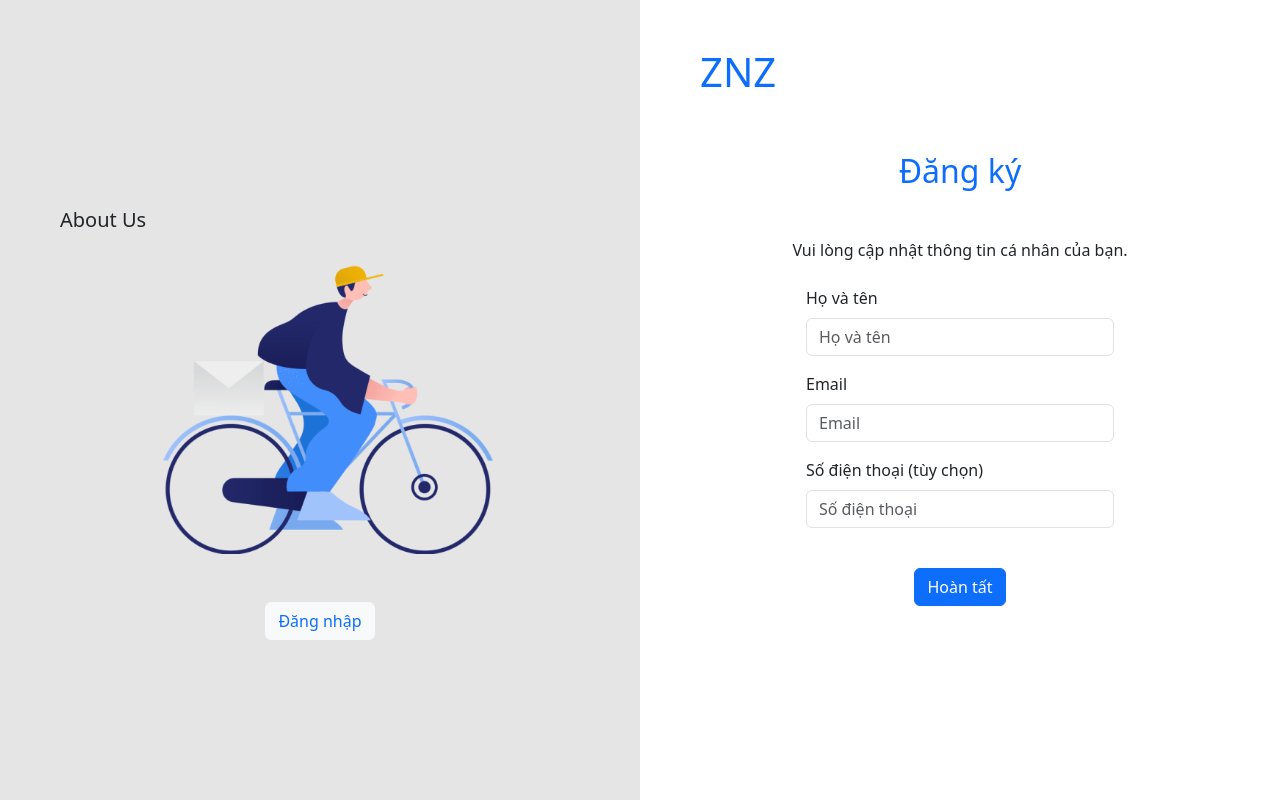
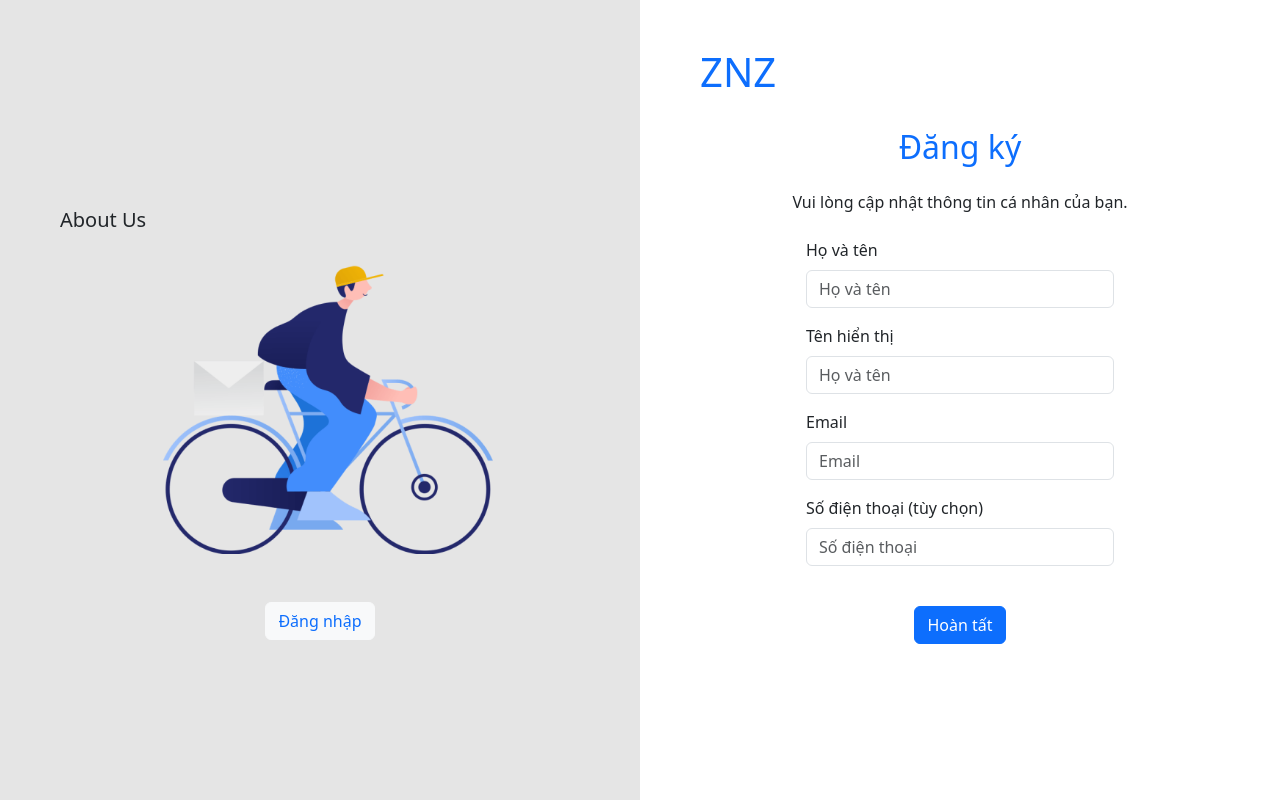
Before and after one commit to LongBaoCoder2/znz, a React (Vite) app in the folder client/: page /signup in a window 1280 px wide. Built offline with nearby package versions, Linux system fonts and the light colour scheme.

Commit message:
feat(signup-API): update UI

```diff
--- a/client/src/routes/signin.tsx
+++ b/client/src/routes/signin.tsx
@@ -10,11 +10,11 @@ import Cookies from "js-cookie";
 function SignIn() {
   let navigate = useNavigate();
 
-  useEffect(() => {
-    if (Cookies.get('accessToken') && Cookies.get('refreshToken')) {
-      navigate("/home");
-    }
-  }, []);
+  // useEffect(() => {
+  //   if (Cookies.get('accessToken') && Cookies.get('refreshToken')) {
+  //     navigate("/home");
+  //   }
+  // }, []);
 
   const [isSignIn, setIsSignIn] = useState(true);
 
@@ -43,8 +43,8 @@ function SignIn() {
         username: signInUsername,
         password: signInPassword,
       });
-      Cookies.set('accessToken', response.data.accessToken, { expires: 7 });
-      Cookies.set('refreshToken', response.data.refreshToken, { expires: 7 });
+      Cookies.set('accessToken', response.data.accessToken, { expires: 1 });
+      Cookies.set('refreshToken', response.data.refreshToken, { expires: 1 });
       navigate("/home");
     }
     catch (error) {
--- a/client/src/routes/signup.tsx
+++ b/client/src/routes/signup.tsx
@@ -5,6 +5,8 @@ import AboutUsImage from "../assets/about-us.png";
 function SignUp() {
   const [fullName, setFullName] = useState("");
   const [isFullNameValid, setIsFullNameValid] = useState(true);
+  const [displayName, setDisplayName] = useState("");
+  const [isDisplayNameValid, setIsDisplayNameValid] = useState(true);
   const [email, setEmail] = useState("");
   const [isEmailValid, setIsEmailValid] = useState(true);
   const [phoneNumber, setPhoneNumber] = useState("");
@@ -47,7 +49,7 @@ function SignUp() {
           <h1 className="align-self-start mt-5 ms-5 text-primary">
             ZNZ
           </h1>
-          <h2 className="text-primary my-5">
+          <h2 className="text-primary my-4">
             Đăng ký
           </h2>
           <span className="mb-4">
@@ -63,11 +65,29 @@ function SignUp() {
                 onChange={e => {
                   setIsFullNameValid(true);
                   setFullName(e.target.value);
+                  setDisplayName(e.target.value);
                 }}
               />
               {!isFullNameValid && (
                 <Form.Text className="text-danger">
                   *Họ và tên không được để trống
+                </Form.Text>
+              )}
+            </Form.Group>
+            <Form.Group className="mb-3">
+              <Form.Label className="fw-medium">Tên hiển thị</Form.Label>
+              <Form.Control
+                type="text"
+                placeholder="Họ và tên"
+                value={displayName}
+                onChange={e => {
+                  setIsDisplayNameValid(true);
+                  setDisplayName(e.target.value);
+                }}
+              />
+              {!isDisplayNameValid && (
+                <Form.Text className="text-danger">
+                  *Tên hiển thị không được để trống
                 </Form.Text>
               )}
             </Form.Group>
```
